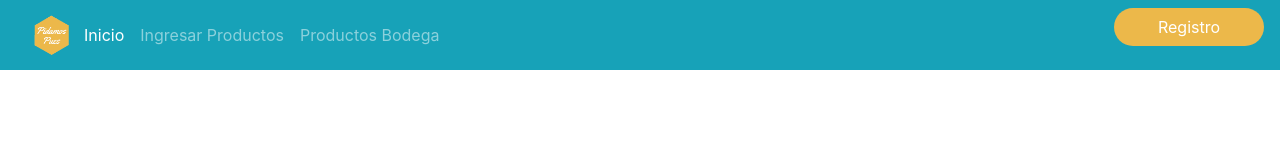
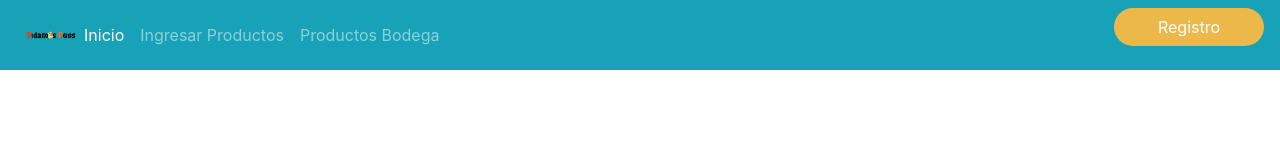
Before and after one commit to miguelrpo09/Pidamos-Pues, a plain HTML site: page index.html in a window 1280 px wide. Drawn offline with nearby package versions, Linux system fonts and the light colour scheme.

Commit message:
Cambio del logo

```diff
--- a/index.html
+++ b/index.html
@@ -10,7 +10,7 @@
     <body>
     <header>
     <nav class="navbar navbar-expand-lg navbar-dark bg-info">
-            <img id="logonav" src="/img/Logo2.png" alt="" >
+            <img id="logonav" src="/img/PidamosPuesLogo.png" alt="" >
               <button class="navbar-toggler" type="button" data-toggle="collapse" data-target="#navbarSupportedContent" aria-controls="navbarSupportedContent" aria-expanded="false" aria-label="Toggle navigation">
                   <span class="navbar-toggler-icon"></span>
               </button>
```
